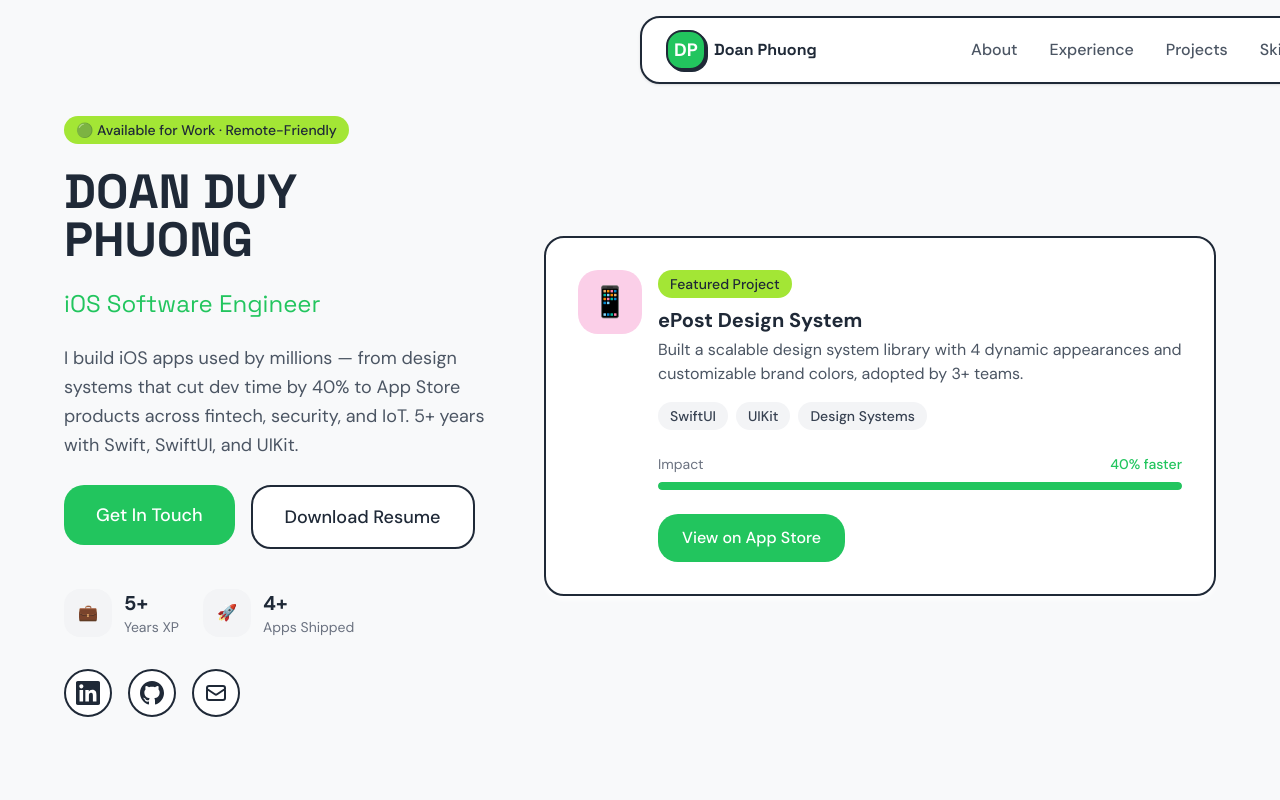
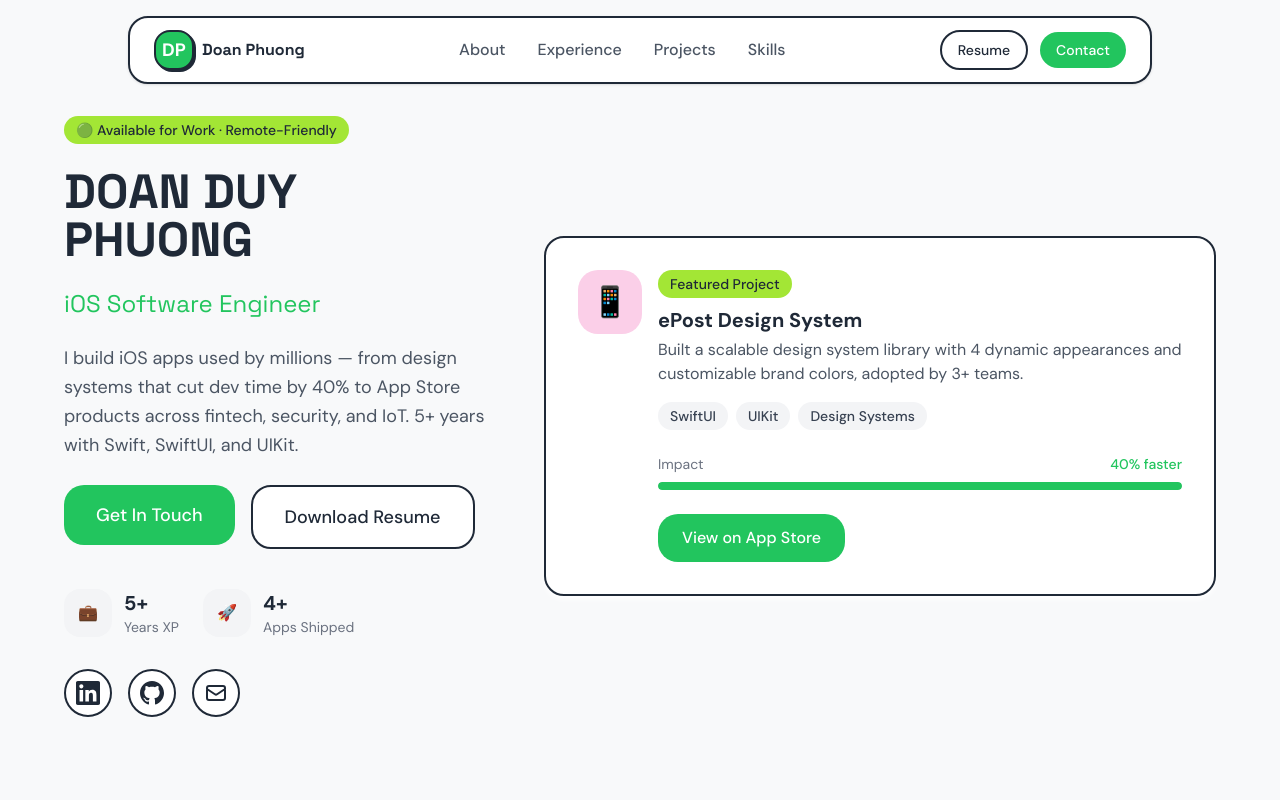
Before and after one commit to phuongddx/portfolio-next, a Next.js app: page / in a window 1280 px wide. Shown: the top 800 px of the page. Built offline with nearby package versions, Linux system fonts and the light colour scheme.

Commit message:
fix(navbar): prevent header cutoff by replacing translate centering with inset-x-0 mx-auto

```diff
--- a/components/layout/navbar.tsx
+++ b/components/layout/navbar.tsx
@@ -22,7 +22,7 @@ export function Navbar() {
         initial={{ y: -100 }}
         animate={{ y: 0 }}
         transition={{ type: "spring", stiffness: 300, damping: 30 }}
-        className="fixed top-4 left-1/2 -translate-x-1/2 z-50 w-[95%] max-w-5xl"
+        className="fixed top-4 inset-x-0 mx-auto z-50 w-[95%] max-w-5xl"
       >
         <nav
           className={cn(
```
